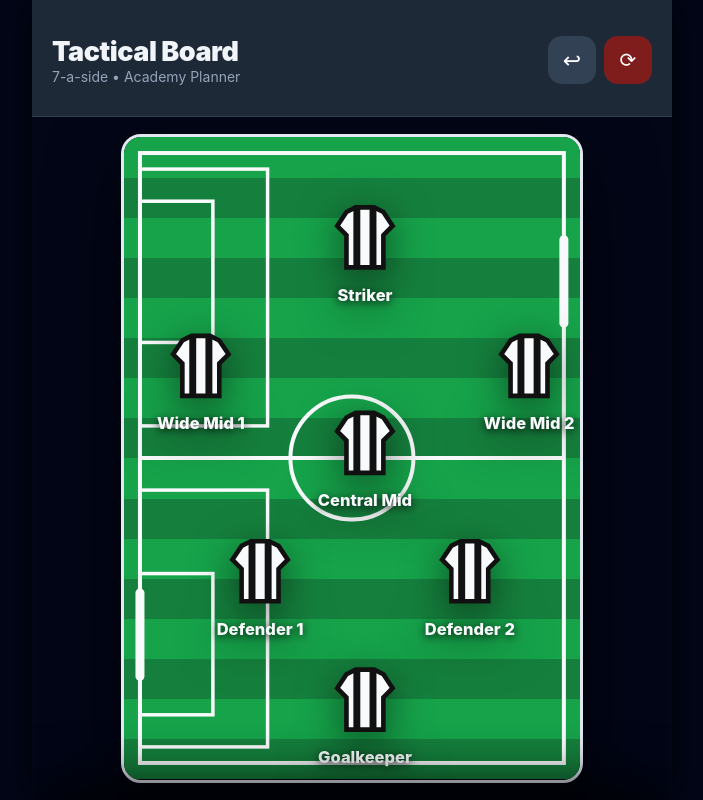
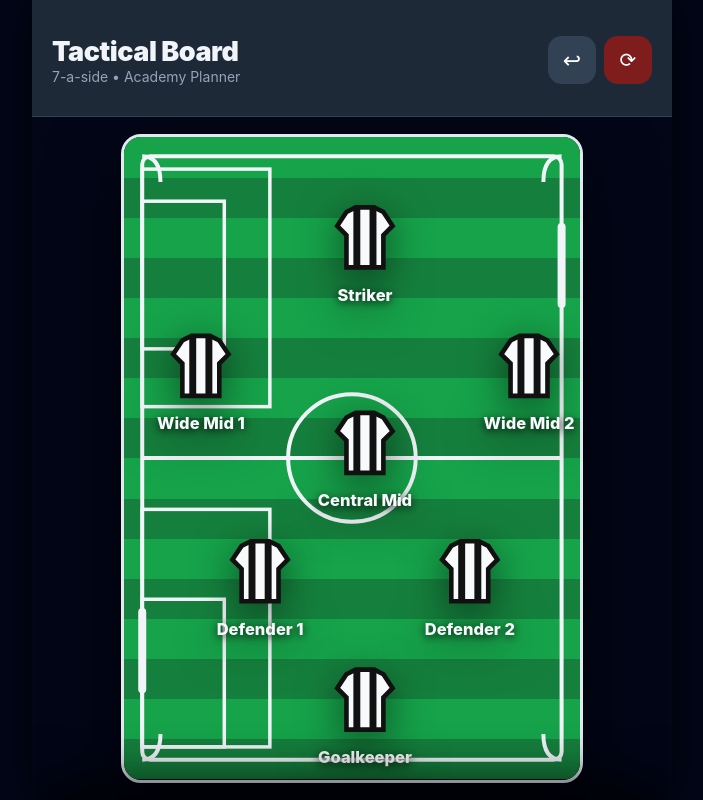
Before and after one commit to mccarr10/TacticsBoard, a React (Vite) app: page / in a window 1280 px wide. Shown: the whole page, without its empty margins (288-991 px from the left). Built offline with nearby package versions, Linux system fonts and the light colour scheme.

Commit message:
Update PitchBoard.jsx

```diff
--- a/src/components/PitchBoard.jsx
+++ b/src/components/PitchBoard.jsx
@@ -83,6 +83,8 @@ export default function TacticalBoard() {
       y: Math.max(0, Math.min(dims.h, src.clientY - rect.top)),
     };
   };
+
+  // ... (all handlers remain the same - onDrawStart, onDrawMove, etc.)
 
   const onDrawStart = (e) => {
     if (e.target.closest(".player-token")) return;
@@ -207,14 +209,12 @@ export default function TacticalBoard() {
           padding: "12px", background: "#020617",
         }}>
           {ready && w > 0 && (
-            <div
-              ref={pitchRef}
-              style={{
-                width: `${w}px`, height: `${h}px`, borderRadius: "20px",
-                overflow: "hidden", boxShadow: "0 25px 70px rgba(0,0,0,0.65)",
-                position: "relative", border: "3px solid #e2e8f0",
-                touchAction: "none",
-              }}
+            <div ref={pitchRef} style={{
+              width: `${w}px`, height: `${h}px`, borderRadius: "20px",
+              overflow: "hidden", boxShadow: "0 25px 70px rgba(0,0,0,0.65)",
+              position: "relative", border: "3px solid #e2e8f0",
+              touchAction: "none",
+            }}
               onMouseDown={onDrawStart}
               onMouseMove={onDrawMove}
               onMouseUp={onDrawEnd}
@@ -239,65 +239,72 @@ export default function TacticalBoard() {
                   </marker>
                 </defs>
 
-                {/* Outer Pitch */}
+                {/* Main Pitch Outline */}
                 <rect
-                  x={w*0.035} y={h*0.025}
-                  width={w*0.93} height={h*0.95}
-                  fill="none" stroke="#f8fafc" strokeWidth="4"
+                  x={w*0.04} y={h*0.03}
+                  width={w*0.92} height={h*0.94}
+                  fill="none" stroke="#f1f5f9" strokeWidth="4" rx="8"
                 />
 
                 {/* Halfway Line */}
                 <line
-                  x1={w*0.035} y1={h*0.5}
-                  x2={w*0.965} y2={h*0.5}
-                  stroke="#f8fafc" strokeWidth="4"
+                  x1={w*0.04} y1={h*0.5}
+                  x2={w*0.96} y2={h*0.5}
+                  stroke="#f1f5f9" strokeWidth="4"
                 />
 
                 {/* Center Circle */}
                 <circle
                   cx={w*0.5} cy={h*0.5}
-                  r={w*0.135}
-                  fill="none" stroke="#f8fafc" strokeWidth="4"
+                  r={w*0.14}
+                  fill="none" stroke="#f1f5f9" strokeWidth="4"
                 />
+                <circle cx={w*0.5} cy={h*0.5} r="4" fill="#f1f5f9" />
 
-                {/* === DEFENSIVE END (Bottom - Goalkeeper) === */}
-                {/* Penalty Area */}
+                {/* Corner Arcs */}
+                <path d={`M${w*0.04},${h*0.03} Q${w*0.08},${h*0.03} ${w*0.08},${h*0.07}`} fill="none" stroke="#f1f5f9" strokeWidth="4"/>
+                <path d={`M${w*0.96},${h*0.03} Q${w*0.92},${h*0.03} ${w*0.92},${h*0.07}`} fill="none" stroke="#f1f5f9" strokeWidth="4"/>
+                <path d={`M${w*0.04},${h*0.97} Q${w*0.08},${h*0.97} ${w*0.08},${h*0.93}`} fill="none" stroke="#f1f5f9" strokeWidth="4"/>
+                <path d={`M${w*0.96},${h*0.97} Q${w*0.92},${h*0.97} ${w*0.92},${h*0.93}`} fill="none" stroke="#f1f5f9" strokeWidth="4"/>
+
+                {/* === BOTTOM (Defensive) Goal Area === */}
+                {/* Penalty Box */}
                 <rect
-                  x={w*0.035} y={h*0.55}
-                  width={w*0.28} height={h*0.40}
-                  fill="none" stroke="#f8fafc" strokeWidth="3.5"
+                  x={w*0.04} y={h*0.58}
+                  width={w*0.28} height={h*0.37}
+                  fill="none" stroke="#f1f5f9" strokeWidth="3.5"
                 />
-                {/* Goal Area (6-yard box) */}
+                {/* Goal Area (6yd) */}
                 <rect
-                  x={w*0.035} y={h*0.68}
-                  width={w*0.16} height={h*0.22}
-                  fill="none" stroke="#f8fafc" strokeWidth="3.5"
+                  x={w*0.04} y={h*0.72}
+                  width={w*0.18} height={h*0.23}
+                  fill="none" stroke="#f1f5f9" strokeWidth="3.5"
                 />
                 {/* Goal */}
                 <line
-                  x1={w*0.035} y1={h*0.71}
-                  x2={w*0.035} y2={h*0.84}
-                  stroke="#f8fafc" strokeWidth="9" strokeLinecap="round"
+                  x1={w*0.04} y1={h*0.74}
+                  x2={w*0.04} y2={h*0.86}
+                  stroke="#f1f5f9" strokeWidth="8" strokeLinecap="round"
                 />
 
-                {/* === ATTACKING END (Top) === */}
-                {/* Penalty Area */}
+                {/* === TOP (Attacking) Goal Area === */}
+                {/* Penalty Box */}
                 <rect
-                  x={w*0.035} y={h*0.05}
-                  width={w*0.28} height={h*0.40}
-                  fill="none" stroke="#f8fafc" strokeWidth="3.5"
+                  x={w*0.04} y={h*0.05}
+                  width={w*0.28} height={h*0.37}
+                  fill="none" stroke="#f1f5f9" strokeWidth="3.5"
                 />
                 {/* Goal Area */}
                 <rect
-                  x={w*0.035} y={h*0.10}
-                  width={w*0.16} height={h*0.22}
-                  fill="none" stroke="#f8fafc" strokeWidth="3.5"
+                  x={w*0.04} y={h*0.10}
+                  width={w*0.18} height={h*0.23}
+                  fill="none" stroke="#f1f5f9" strokeWidth="3.5"
                 />
                 {/* Goal */}
                 <line
-                  x1={w*0.965} y1={h*0.16}
-                  x2={w*0.965} y2={h*0.29}
-                  stroke="#f8fafc" strokeWidth="9" strokeLinecap="round"
+                  x1={w*0.96} y1={h*0.14}
+                  x2={w*0.96} y2={h*0.26}
+                  stroke="#f1f5f9" strokeWidth="8" strokeLinecap="round"
                 />
 
                 {/* Drawn Lines */}
@@ -345,7 +352,7 @@ export default function TacticalBoard() {
           )}
         </div>
 
-        {/* Bottom Sheet */}
+        {/* Bottom Sheet - same as before */}
         {sheetOpen && <div onClick={() => { setSheetOpen(false); setSelectedPos(null); }}
           style={{ position: "absolute", inset: 0, background: "rgba(2,6,23,0.75)", zIndex: 40 }} />}
 
@@ -356,6 +363,7 @@ export default function TacticalBoard() {
           transition: "transform 0.3s cubic-bezier(0.32, 0.72, 0, 1)",
           maxHeight: "68vh", overflow: "hidden", boxShadow: "0 -20px 50px rgba(0,0,0,0.7)",
         }}>
+          {/* Bottom sheet content (unchanged) */}
           <div style={{ padding: "14px 0", display: "flex", justifyContent: "center" }}>
             <div style={{ width: "50px", height: "5px", background: "#475569", borderRadius: "999px" }} />
           </div>
```
